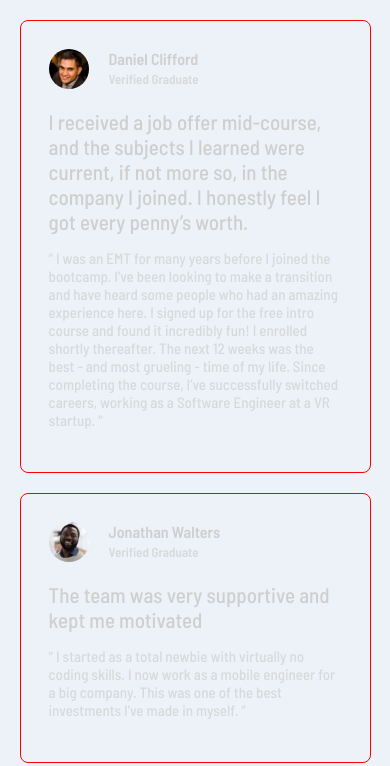
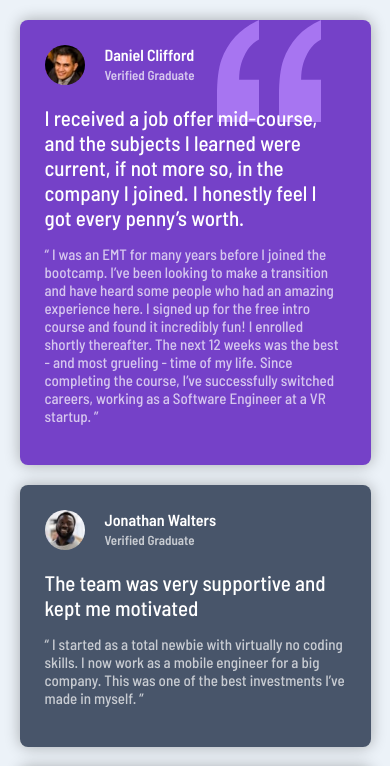
Before and after one commit to ErikaEspejo/testimonials-grid-section, a plain HTML site: page index.html in a window 390 px wide. Shown: the top 766 px of the page. Drawn offline with Linux system fonts and the light colour scheme.

Commit message:
backgrounds added and mobile design finished

```diff
--- a/style.css
+++ b/style.css
@@ -28,11 +28,11 @@ body {
 
 .testimonial {
   border-radius: 8px;
-  padding: 8%;
-  border: 1px solid red;
+  padding: 25px;
   display: flex;
   flex-direction: column;
   justify-content: center;
+  box-shadow: 0px 0px 15px -0px rgba(0, 0, 0, 0.3);
 }
 
 .user-info {
@@ -72,11 +72,29 @@ blockquote p {
 .first-comment,
 .second-comment,
 .fourth-comment {
-  color: var(--light-gray);
+  color: white;
 }
-
 
 .third-comment,
 .fifth-comment {
   color: var(--very-dark-blackish-blue);
 }
+
+.first-comment {
+  background: var(--moderate-violet);
+  background-image: url(./images/bg-pattern-quotation.svg);
+  background-repeat: no-repeat;
+  background-position-x: 80%;
+}
+
+.second-comment {
+  background: var(--very-dark-grayish-blue);
+}
+
+.third-comment, .fifth-comment {
+  background: white ;
+}
+
+.fourth-comment {
+  background: var(--very-dark-blackish-blue);
+}
```
